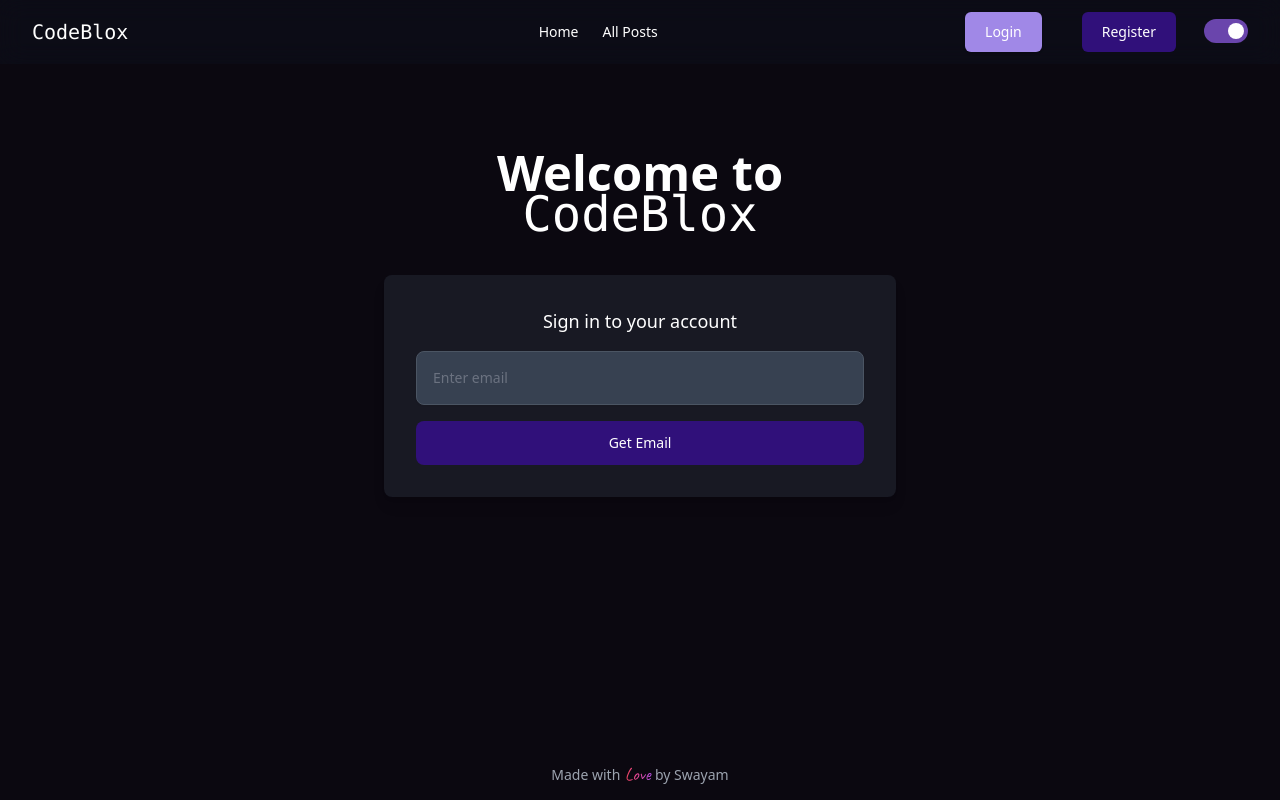
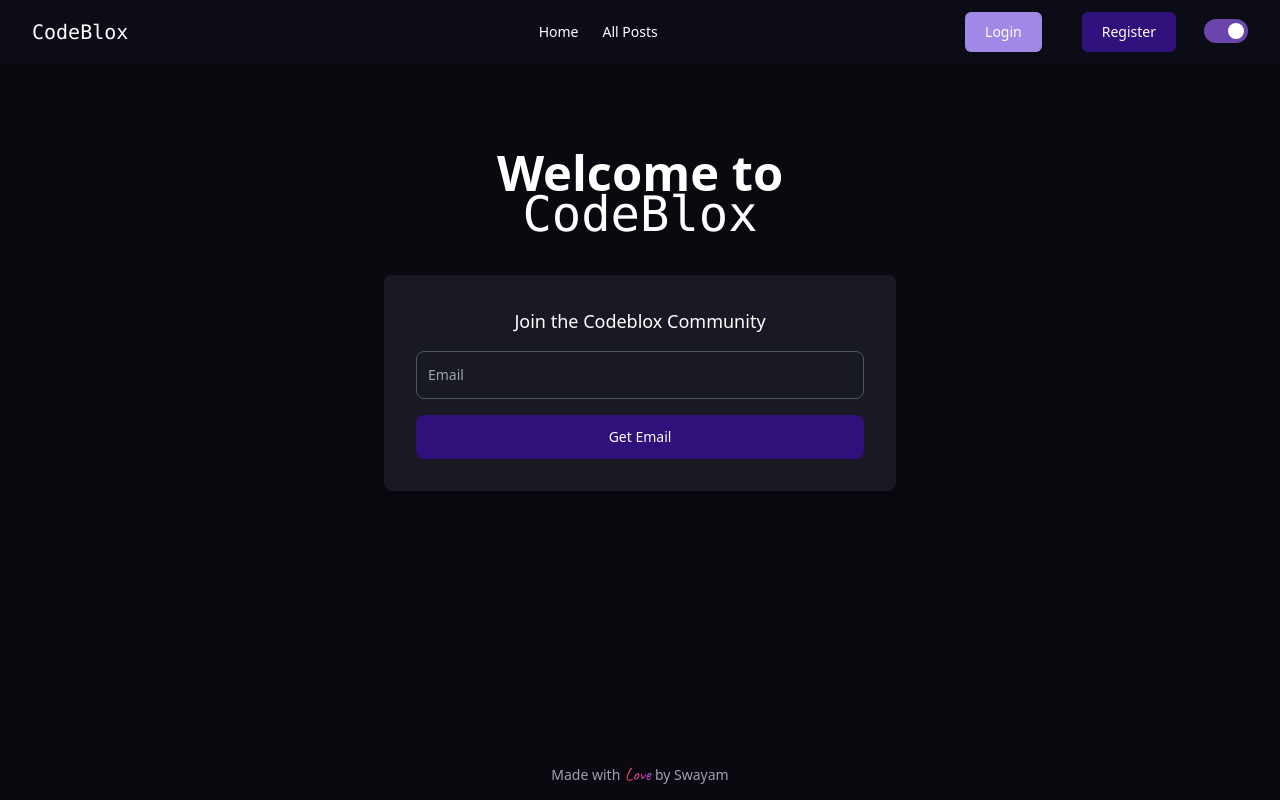
Before and after one commit to heyswayam/CodeBlox, a React (Vite) app: page /email-signin in a window 1280 px wide. Built offline with nearby package versions, Linux system fonts and the light colour scheme; no server answers; a web font is replaced by a local one.

Commit message:
refactor: update EmailSignin form layout and enhance accessibility; add password-free sign-in link in Signup

```diff
--- a/src/pages/EmailSignin.jsx
+++ b/src/pages/EmailSignin.jsx
@@ -65,15 +65,24 @@ function EmailSignin() {
 				</h1>
 
 				<form onSubmit={handleSubmit(onSubmit)} className='mb-0 space-y-4 rounded-lg p-4 my-10 shadow-lg sm:p-6 lg:p-8 dark:bg-gray-700/30'>
-					<p className='text-center text-lg font-medium dark:text-white'>Sign in to your account</p>
+					<p className='text-center text-lg font-medium dark:text-white'>Join the Codeblox Community</p>
 
 					<div>
-						<label htmlFor='email' className='sr-only'>
-							Email
-						</label>
-						<div className='relative'>
-							<input {...register("email", { required: "Email is required" })} type='email' className='w-full rounded-lg border-gray-200 p-4 pe-12 text-sm shadow-sm dark:bg-gray-700 dark:border-gray-600 dark:text-white' placeholder='Enter email' />
-							{errors.email && <span className='text-red-500 text-xs'>{errors.email.message}</span>}
+						<div className="relative mt-4">
+							<input
+								{...register("email", { required: "Email is required" })}
+								type="email"
+								id="floating_email"
+								className="block px-2.5 pb-2.5 pt-4 w-full text-sm text-gray-900 bg-transparent rounded-lg border-1 border-gray-300 appearance-none dark:text-white dark:border-gray-600 dark:focus:border-blue-500 focus:outline-none focus:ring-0 focus:border-blue-600 peer"
+								placeholder=" "
+							/>
+							<label
+								htmlFor="floating_email"
+								className="absolute text-sm text-gray-500 dark:text-gray-400 duration-300 transform -translate-y-4 scale-75 top-2 z-10 origin-[0] rounded-md bg-[#f1eef6] dark:bg-[#181923] px-2 peer-focus:px-2 peer-focus:text-blue-600 peer-focus:dark:text-blue-500 peer-placeholder-shown:scale-100 peer-placeholder-shown:-translate-y-1/2 peer-placeholder-shown:top-1/2 peer-focus:top-2 peer-focus:scale-75 peer-focus:-translate-y-4 rtl:peer-focus:translate-x-1/4 rtl:peer-focus:left-auto start-1"
+							>
+								Email
+							</label>
+							{errors.email && <span className="text-red-500 text-xs">{errors.email.message}</span>}
 						</div>
 					</div>
 					<button type='submit' className='block w-full rounded-lg bg-secondary px-5 py-3 text-sm font-medium text-white' disabled={loading}>
--- a/src/pages/Signup.jsx
+++ b/src/pages/Signup.jsx
@@ -136,10 +136,13 @@ function Signup() {
 					</button>
 
 					<p className='text-center text-sm text-gray-500 dark:text-gray-300'>
-						Already have an account?
+						Already have an account?{" "}
 						<Link to='/signin' className='underline dark:text-indigo-400'>
-							{" "}
 							Sign in
+						</Link>
+						{' '}or try{' '}
+						<Link to='/email-signin' className='underline dark:text-indigo-400'>
+							password-free sign in
 						</Link>
 					</p>
 				</form>
```
